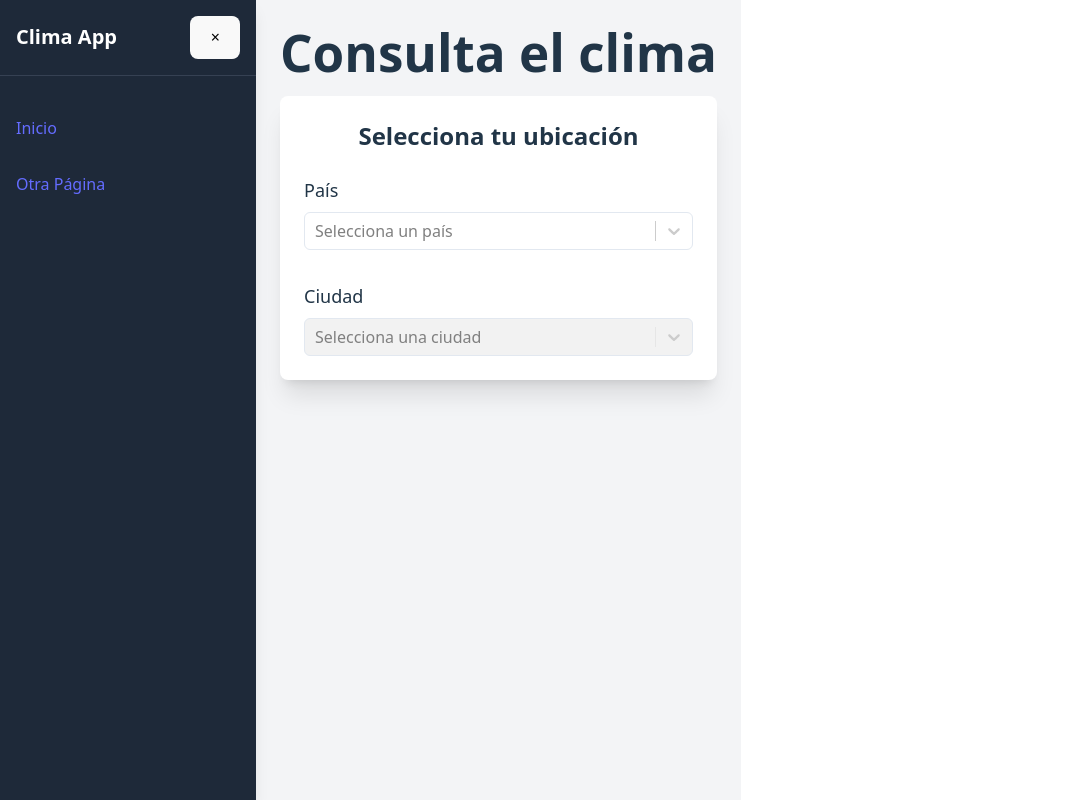
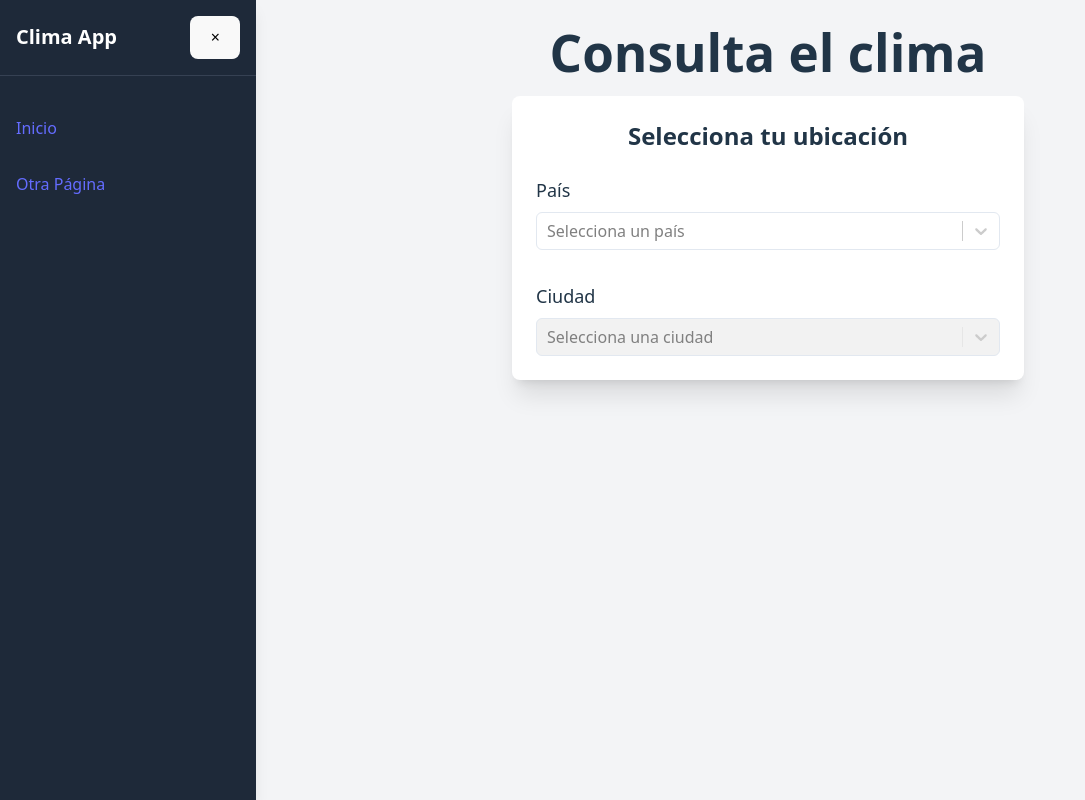
Before and after one commit to MiguelRamirezMejia/fitmewise-weather-app, a React (Vite) app in the folder Frontend/react/: page / in a window 1280 px wide. Shown: the whole page, without its empty margins (0-1085 px from the left). Built offline with nearby package versions, Linux system fonts and the light colour scheme; no server answers.

Commit message:
updta front full, finish

```diff
--- a/Frontend/react/src/index.css
+++ b/Frontend/react/src/index.css
@@ -1,14 +1,22 @@
 
 @import "tailwindcss";
+#root {
+  width: 100%;
+  height: 100%;
+  display: flex;
+  flex-direction: column;  /* Esto organiza los elementos en columna */
+  justify-content: flex-start;  /* Esto alinea los elementos desde arriba */
+  align-items: stretch;  /* Esto asegura que los elementos dentro de #root se estiren horizontalmente */
+}
+
+/* Estilos globales para el tema de la app */
 :root {
   font-family: system-ui, Avenir, Helvetica, Arial, sans-serif;
   line-height: 1.5;
   font-weight: 400;
-
   color-scheme: light dark;
   color: rgba(255, 255, 255, 0.87);
   background-color: #242424;
-
   font-synthesis: none;
   text-rendering: optimizeLegibility;
   -webkit-font-smoothing: antialiased;
```
